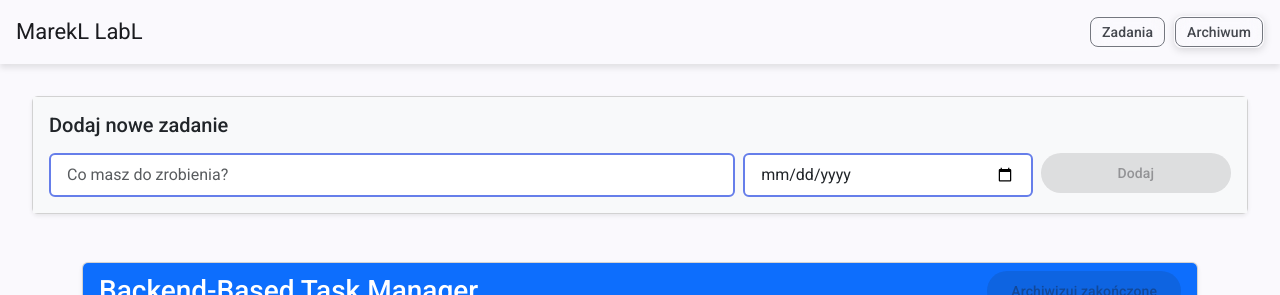
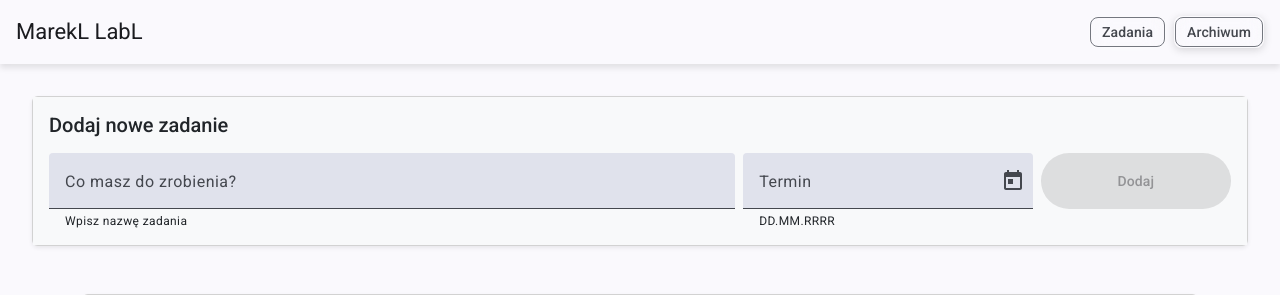
Before and after one commit to Marek-Lewandowski01/ai2-labm, an Angular app: page /tasks in a window 1280 px wide. Shown: the top 295 px of the page. Built offline with nearby package versions, Linux system fonts and the light colour scheme; no server answers.

Commit message:
feat: integrate Angular Material form fields and datepicker in task component

```diff
--- a/src/app/tasks/tasks.html
+++ b/src/app/tasks/tasks.html
@@ -3,32 +3,49 @@
   <div class="card-body bg-light">
     <h5 class="card-title mb-3">Dodaj nowe zadanie</h5>
 
-    @if (errorMessage) {
-      <div class="alert alert-danger py-2 mb-3">
-        {{ errorMessage }}
-      </div>
-    }
+    <div class="row g-2 align-items-center">
 
-    <div class="row g-2">
       <div class="col-md-7">
-        <input type="text"
-               class="form-control"
-               [class.is-invalid]="errorMessage"
-               placeholder="Co masz do zrobienia?"
-               [(ngModel)]="newTask.title"
-               name="title"
-               (input)="errorMessage = ''">
+        <mat-form-field appearance="fill" class="w-100">
+          <mat-label>Co masz do zrobienia?</mat-label>
+
+          <input matInput
+                 [(ngModel)]="newTask.title"
+                 name="title"
+                 (input)="errorMessage = ''"
+                 placeholder="Np. Kupić mleko">
+
+          <mat-hint>Wpisz nazwę zadania</mat-hint>
+
+          @if (errorMessage) {
+            <mat-error>{{ errorMessage }}</mat-error>
+          }
+        </mat-form-field>
       </div>
 
       <div class="col-md-3">
-        <input type="date"
-               class="form-control"
-               [(ngModel)]="newTask.deadline"
-               name="deadline">
+        <mat-form-field appearance="fill" class="w-100">
+          <mat-label>Termin</mat-label>
+
+          <input matInput
+                 [matDatepicker]="picker"
+                 [(ngModel)]="newTask.deadline"
+                 name="deadline">
+
+          <mat-hint>DD.MM.RRRR</mat-hint>
+
+          <mat-datepicker-toggle matIconSuffix [for]="picker"></mat-datepicker-toggle>
+          <mat-datepicker #picker></mat-datepicker>
+        </mat-form-field>
       </div>
 
       <div class="col-md-2">
-        <button mat-raised-button color="primary" class="w-100" (click)="addTask()" [disabled]="!canAddTask()">
+        <button mat-raised-button
+                color="primary"
+                class="w-100"
+                style="height: 56px; margin-bottom: 20px;"
+                (click)="addTask()"
+                [disabled]="!canAddTask()">
           Dodaj
         </button>
       </div>
```
Also changed, not shown: src/app/tasks/tasks.ts (+14 -1 lines).
